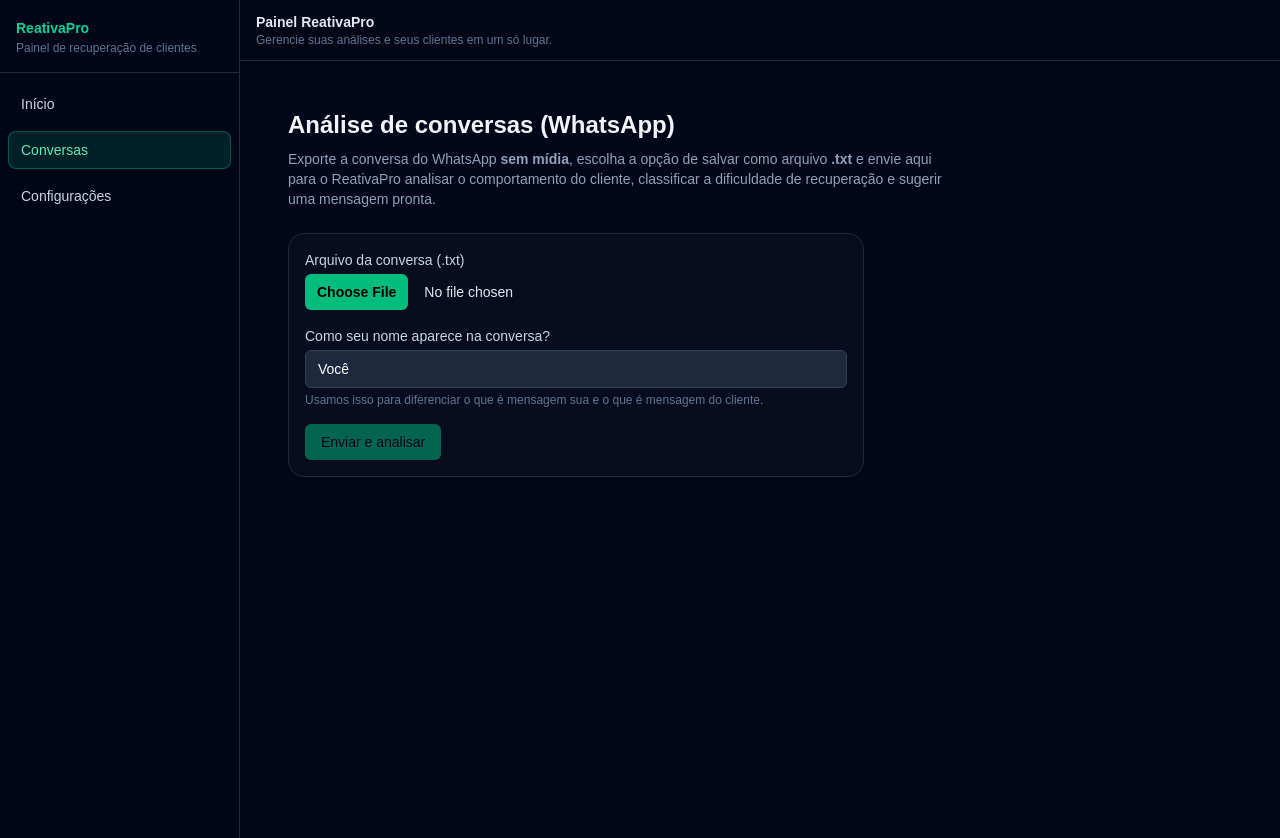
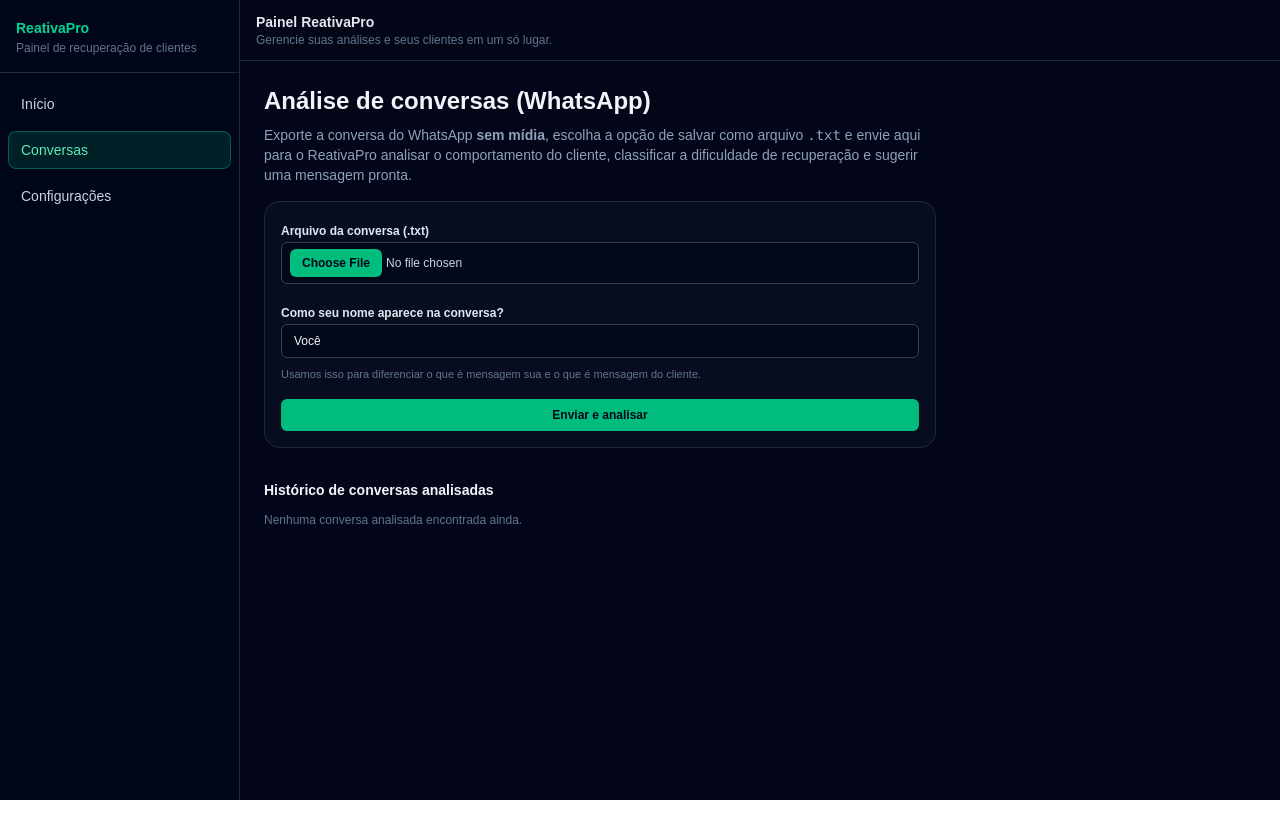
Before and after one commit to ReativaPro/reativapro, a Next.js app: page /dashboard/conversas in a window 1280 px wide. Shown: the top 838 px of the page. After the commit the page ends 800 px from the top, so only its background shows below. Built offline with nearby package versions, Linux system fonts and the light colour scheme; no server answers.

Commit message:
camada 8 v2 historico de conversas no painel

```diff
--- a/app/dashboard/conversas/page.tsx
+++ b/app/dashboard/conversas/page.tsx
@@ -1,184 +1,296 @@
 "use client"
 
-import { useState } from "react"
+import { useState, useEffect } from "react"
 
-type ConversationResult = {
+type Conversation = {
   id: string
-  file_name: string
-  summary: string | null
-  color: string | null
-  intent_level: string | null
-  main_objections: string | null
-  followup_script: string | null
+  file_name?: string | null
+  title?: string | null
+  summary?: string | null
+  intent_level?: string | null
+  color?: string | null
+  created_at?: string | null
+}
+
+type AnalisarResponse = {
+  ok: boolean
+  summary: string
+  intentLevel?: string
+  color?: string
+  suggestedMessage: string
 }
 
 export default function ConversasPage() {
   const [file, setFile] = useState<File | null>(null)
-  const [sellerName, setSellerName] = useState("Você")
+  const [meuNome, setMeuNome] = useState("Você")
   const [loading, setLoading] = useState(false)
-  const [error, setError] = useState<string | null>(null)
-  const [result, setResult] = useState<ConversationResult | null>(null)
+  const [resultado, setResultado] = useState<AnalisarResponse | null>(null)
+  const [erro, setErro] = useState<string | null>(null)
 
-  // Por enquanto vamos deixar o userId em branco/null.
-  // Depois, quando o painel estiver 100% integrado ao Supabase Auth,
-  // a gente passa o userId real aqui.
-  const userId = ""
+  const [historico, setHistorico] = useState<Conversation[]>([])
+  const [loadingHistorico, setLoadingHistorico] = useState(false)
+
+  // Carregar histórico ao entrar na página
+  useEffect(() => {
+    async function loadHistorico() {
+      try {
+        setLoadingHistorico(true)
+        const res = await fetch("/api/dashboard/conversas/list")
+        const data = await res.json()
+        if (!data.ok) {
+          console.error("Erro ao carregar histórico:", data.error)
+          return
+        }
+        setHistorico(data.conversations ?? [])
+      } catch (err) {
+        console.error("Erro inesperado ao carregar histórico:", err)
+      } finally {
+        setLoadingHistorico(false)
+      }
+    }
+
+    loadHistorico()
+  }, [])
 
   async function handleSubmit(e: React.FormEvent) {
     e.preventDefault()
-    setError(null)
-    setResult(null)
+    setErro(null)
+    setResultado(null)
 
     if (!file) {
-      setError("Envie um arquivo .txt exportado do WhatsApp.")
+      setErro("Selecione um arquivo .txt de conversa do WhatsApp.")
       return
     }
 
-    try {
-      setLoading(true)
+    if (!meuNome.trim()) {
+      setErro("Informe como seu nome aparece na conversa.")
+      return
+    }
 
     const formData = new FormData()
     formData.append("file", file)
-      formData.append("sellerName", sellerName)
-      formData.append("userId", userId)
+    formData.append("meuNome", meuNome.trim())
 
-      const res = await fetch("/api/conversas/upload", {
+    try {
+      setLoading(true)
+      const res = await fetch("/api/conversas/analisar", {
         method: "POST",
         body: formData,
       })
 
-      const data = await res.json()
+      const data = (await res.json()) as AnalisarResponse
 
       if (!res.ok || !data.ok) {
-        console.error("Erro na API:", data)
-        setError("Não foi possível analisar a conversa. Tente novamente.")
+        setErro("Erro ao analisar conversa. Tente novamente.")
         return
       }
 
-      setResult(data.conversation)
+      setResultado(data)
+
+      // Depois de analisar, recarrega o histórico
+      try {
+        const resHist = await fetch("/api/dashboard/conversas/list")
+        const dataHist = await resHist.json()
+        if (dataHist.ok) {
+          setHistorico(dataHist.conversations ?? [])
+        }
       } catch (err) {
-      console.error(err)
-      setError("Erro de conexão. Verifique sua internet e tente novamente.")
+        console.error("Erro ao recarregar histórico:", err)
+      }
+    } catch (err) {
+      console.error("Erro inesperado ao enviar conversa:", err)
+      setErro("Erro inesperado. Tente novamente.")
     } finally {
       setLoading(false)
     }
   }
 
   return (
-    <div className="min-h-screen bg-slate-950 text-slate-100 px-6 py-6">
-      <h1 className="text-2xl font-semibold mb-2">
+    <div className="space-y-8">
+      <section className="max-w-2xl">
+        <h2 className="text-2xl font-semibold mb-2">
           Análise de conversas (WhatsApp)
-      </h1>
-      <p className="text-sm text-slate-400 mb-6 max-w-2xl">
-        Exporte a conversa do WhatsApp <b>sem mídia</b>, escolha a opção de
-        salvar como arquivo <b>.txt</b> e envie aqui para o ReativaPro analisar
-        o comportamento do cliente, classificar a dificuldade de recuperação e
-        sugerir uma mensagem pronta.
+        </h2>
+        <p className="text-sm text-slate-400 mb-4">
+          Exporte a conversa do WhatsApp{" "}
+          <span className="font-semibold">sem mídia</span>, escolha a opção
+          de salvar como arquivo <code>.txt</code> e envie aqui para o
+          ReativaPro analisar o comportamento do cliente, classificar a
+          dificuldade de recuperação e sugerir uma mensagem pronta.
         </p>
 
         <form
           onSubmit={handleSubmit}
-        className="space-y-4 max-w-xl border border-slate-800 rounded-2xl p-4 bg-slate-900/40"
+          className="space-y-4 border border-slate-800 rounded-2xl p-4 bg-slate-900/40"
         >
-        <div>
-          <label className="block text-sm text-slate-300 mb-1">
+          <div className="space-y-2">
+            <label className="text-xs font-semibold text-slate-200">
               Arquivo da conversa (.txt)
             </label>
             <input
               type="file"
               accept=".txt"
               onChange={(e) => {
-              setFile(e.target.files?.[0] ?? null)
+                const f = e.target.files?.[0] ?? null
+                setFile(f)
               }}
-            className="block w-full text-sm text-slate-200 file:mr-4 file:py-2 file:px-3 file:rounded-md file:border-0 file:text-sm file:font-semibold file:bg-emerald-500 file:text-black hover:file:bg-emerald-600"
+              className="w-full text-xs file:text-xs file:px-3 file:py-1.5 file:rounded-md file:border-0 file:bg-emerald-500 file:text-slate-950 file:font-semibold border border-slate-700 rounded-md bg-slate-950/70 px-2 py-1.5 text-slate-300"
             />
           </div>
 
-        <div>
-          <label className="block text-sm text-slate-300 mb-1">
+          <div className="space-y-2">
+            <label className="text-xs font-semibold text-slate-200">
               Como seu nome aparece na conversa?
             </label>
             <input
               type="text"
-            value={sellerName}
-            onChange={(e) => setSellerName(e.target.value)}
-            className="w-full rounded-md bg-slate-800 border border-slate-700 px-3 py-2 text-sm text-white outline-none focus:ring-2 focus:ring-emerald-500"
-            placeholder='Ex: "Você" ou "Raphael"'
+              value={meuNome}
+              onChange={(e) => setMeuNome(e.target.value)}
+              className="w-full rounded-md bg-slate-950/70 border border-slate-700 px-3 py-2 text-xs outline-none focus:border-emerald-500"
             />
-          <p className="text-xs text-slate-500 mt-1">
-            Usamos isso para diferenciar o que é mensagem sua e o que é mensagem
-            do cliente.
+            <p className="text-[11px] text-slate-500">
+              Usamos isso para diferenciar o que é mensagem sua e o que é
+              mensagem do cliente.
             </p>
           </div>
 
-        {error && (
-          <div className="text-sm text-red-400 bg-red-950/40 border border-red-700 rounded-md px-3 py-2">
-            {error}
-          </div>
+          {erro && (
+            <p className="text-xs text-rose-400 bg-rose-950/40 border border-rose-900 rounded-md px-3 py-2">
+              {erro}
+            </p>
           )}
 
           <button
             type="submit"
-          disabled={loading || !file}
-          className="rounded-md bg-emerald-500 hover:bg-emerald-600 disabled:opacity-50 disabled:cursor-not-allowed text-black font-medium px-4 py-2 text-sm"
+            disabled={loading}
+            className="w-full bg-emerald-500 text-slate-950 rounded-md py-2 text-xs font-semibold hover:bg-emerald-400 disabled:opacity-60"
           >
             {loading ? "Analisando..." : "Enviar e analisar"}
           </button>
         </form>
 
-      {result && (
-        <div className="mt-8 max-w-2xl border border-slate-800 rounded-2xl p-4 bg-slate-900/60 space-y-3">
-          <div className="flex items-center justify-between">
-            <h2 className="text-lg font-semibold">
-              Resultado da análise — {result.file_name}
-            </h2>
-            {result.color && (
-              <span
-                className={`text-xs font-semibold px-2 py-1 rounded-full ${
-                  result.color === "green"
-                    ? "bg-emerald-500/20 text-emerald-300"
-                    : result.color === "yellow"
-                    ? "bg-yellow-500/20 text-yellow-300"
-                    : result.color === "red"
-                    ? "bg-red-500/20 text-red-300"
-                    : "bg-slate-600/40 text-slate-300"
-                }`}
-              >
-                {result.color.toUpperCase()}
-              </span>
+        {resultado && (
+          <div className="mt-6 border border-slate-800 rounded-2xl p-4 bg-slate-900/60 space-y-3">
+            <h3 className="text-sm font-semibold">
+              Resultado da análise — conversa atual
+            </h3>
+            <p className="text-xs text-slate-300">
+              <span className="font-semibold">Resumo:</span>{" "}
+              {resultado.summary}
+            </p>
+            {resultado.intentLevel && (
+              <p className="text-xs text-slate-400">
+                <span className="font-semibold">
+                  Nível de intenção/aproveitamento:
+                </span>{" "}
+                {resultado.intentLevel}
+              </p>
             )}
+            {resultado.color && (
+              <p className="text-xs text-slate-400">
+                <span className="font-semibold">Cor:</span>{" "}
+                {resultado.color.toUpperCase()}
+              </p>
+            )}
+            <div className="text-xs text-slate-300">
+              <p className="font-semibold mb-1">
+                Mensagem sugerida para recuperar esse cliente:
+              </p>
+              <p className="whitespace-pre-line">
+                {resultado.suggestedMessage}
+              </p>
             </div>
+          </div>
+        )}
+      </section>
 
-          {result.intent_level && (
-            <p className="text-sm text-slate-300">
-              <b>Nível de intenção:</b> {result.intent_level}
+      {/* Histórico */}
+      <section className="space-y-3">
+        <h3 className="text-sm font-semibold">
+          Histórico de conversas analisadas
+        </h3>
+
+        {loadingHistorico && (
+          <p className="text-xs text-slate-400">
+            Carregando histórico…
           </p>
         )}
 
-          {result.summary && (
-            <p className="text-sm text-slate-300">
-              <b>Resumo:</b> {result.summary}
+        {!loadingHistorico && historico.length === 0 && (
+          <p className="text-xs text-slate-500">
+            Nenhuma conversa analisada encontrada ainda.
           </p>
         )}
 
-          {result.main_objections && (
-            <p className="text-sm text-slate-300">
-              <b>Principais objeções:</b> {result.main_objections}
-            </p>
-          )}
+        {!loadingHistorico && historico.length > 0 && (
+          <div className="border border-slate-800 rounded-2xl bg-slate-900/40 overflow-hidden">
+            <table className="w-full text-xs">
+              <thead className="bg-slate-900/80 border-b border-slate-800">
+                <tr>
+                  <th className="text-left px-3 py-2 font-semibold">
+                    Data
+                  </th>
+                  <th className="text-left px-3 py-2 font-semibold">
+                    Conversa
+                  </th>
+                  <th className="text-left px-3 py-2 font-semibold">
+                    Intenção
+                  </th>
+                  <th className="text-left px-3 py-2 font-semibold">
+                    Cor
+                  </th>
+                  <th className="text-left px-3 py-2 font-semibold">
+                    Resumo
+                  </th>
+                </tr>
+              </thead>
+              <tbody>
+                {historico.map((conv) => {
+                  const d = conv.created_at
+                    ? new Date(conv.created_at)
+                    : null
+                  const dataFormatada = d
+                    ? d.toLocaleString("pt-BR", {
+                        day: "2-digit",
+                        month: "2-digit",
+                        year: "2-digit",
+                        hour: "2-digit",
+                        minute: "2-digit",
+                      })
+                    : "-"
 
-          {result.followup_script && (
-            <div className="mt-3">
-              <p className="text-sm text-slate-300 mb-1">
-                <b>Mensagem sugerida para recuperar esse cliente:</b>
-              </p>
-              <pre className="text-sm bg-slate-950/70 border border-slate-800 rounded-md px-3 py-2 whitespace-pre-wrap">
-                {result.followup_script}
-              </pre>
+                  return (
+                    <tr
+                      key={conv.id}
+                      className="border-t border-slate-800/70 hover:bg-slate-900/80"
+                    >
+                      <td className="px-3 py-2 text-slate-400">
+                        {dataFormatada}
+                      </td>
+                      <td className="px-3 py-2 text-slate-200">
+                        {conv.title ||
+                          conv.file_name ||
+                          `Conversa ${conv.id.slice(0, 6)}`}
+                      </td>
+                      <td className="px-3 py-2 text-slate-300">
+                        {conv.intent_level || "—"}
+                      </td>
+                      <td className="px-3 py-2 text-slate-300">
+                        {conv.color
+                          ? conv.color.toUpperCase()
+                          : "—"}
+                      </td>
+                      <td className="px-3 py-2 text-slate-400 max-w-xs truncate">
+                        {conv.summary || "—"}
+                      </td>
+                    </tr>
+                  )
+                })}
+              </tbody>
+            </table>
           </div>
         )}
-        </div>
-      )}
+      </section>
     </div>
   )
 }
```
Also changed, not shown: app/api/dashboard/conversas/list/route.ts (added, +46 -0 lines). Lines whose indentation alone changed are shown as unchanged.
